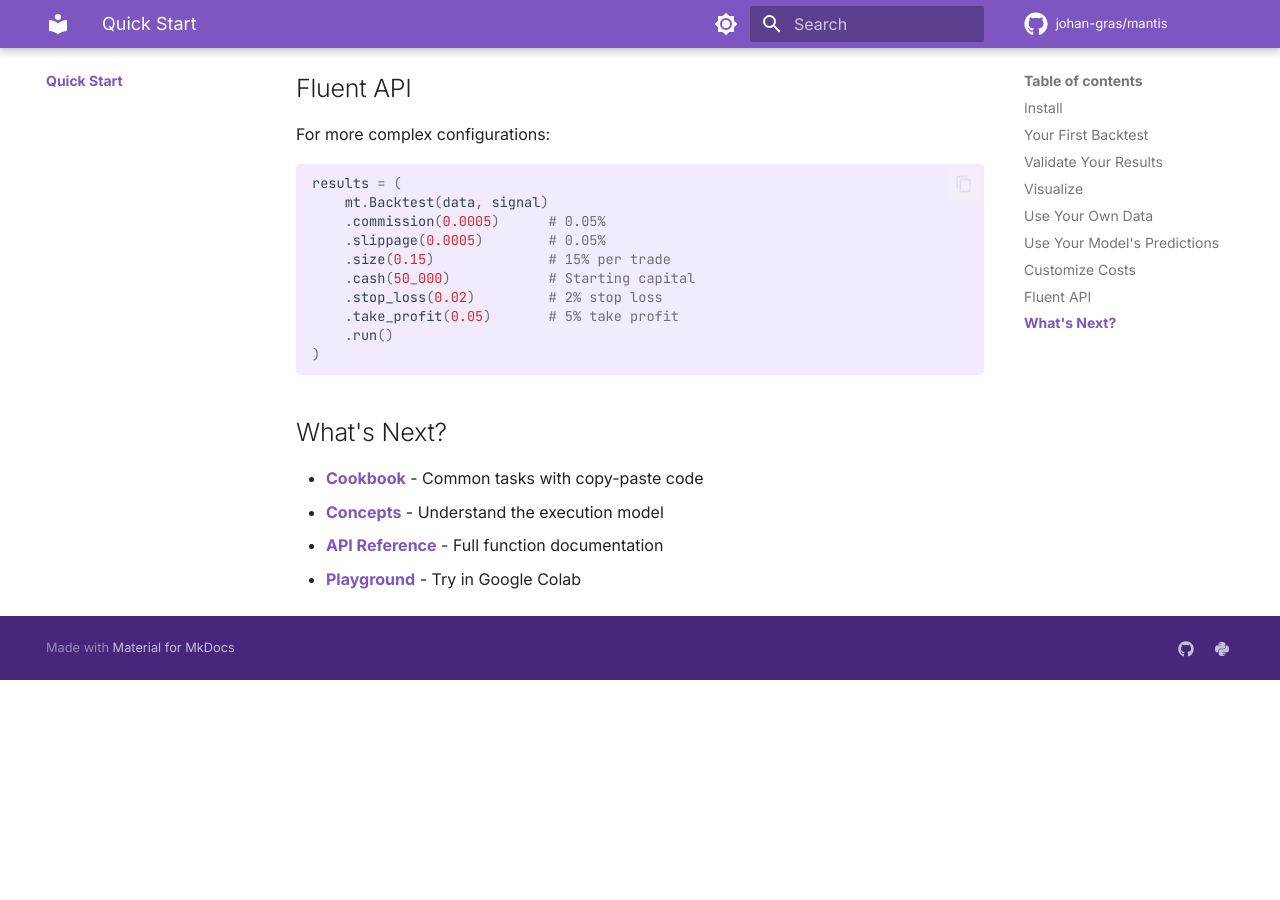
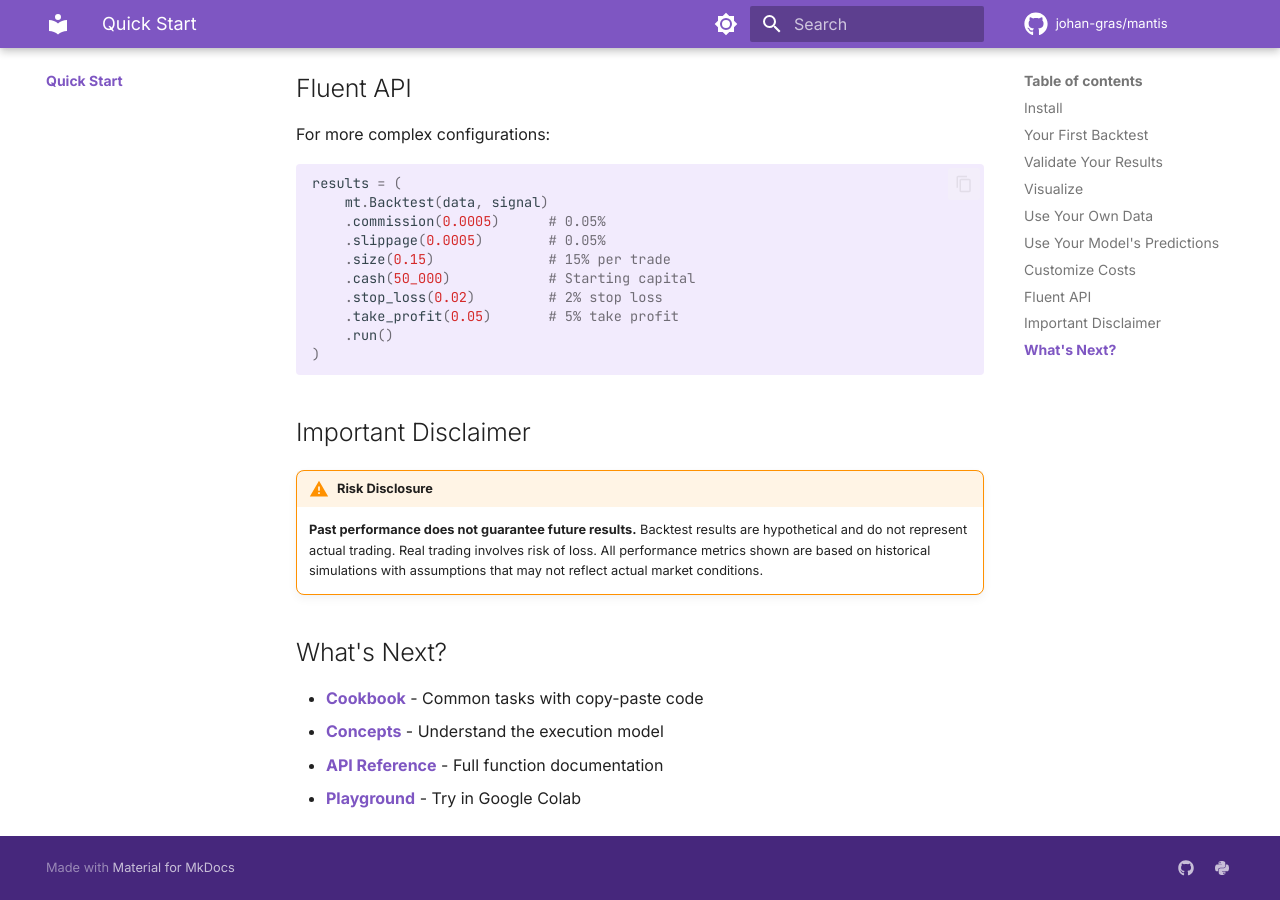
Before and after one commit to johan-gras/mantis, an MkDocs documentation site: the page built from docs/quickstart.md, in a window 1280 px wide and 900 px high, scrolled down 3144 px. Built offline with MkDocs 1.6.1 and Material for MkDocs 9.7.7, drawn with Linux system fonts in a browser that asks for light colours; comment, search, counter and statistics services are not loaded; before the commit the page ends 3824 px from its top, so only the background shows below that.

Commit message:
Add legal disclaimers to documentation per spec requirements
Added mandatory risk disclosure disclaimers to:
- docs/quickstart.md: Warning admonition before "What's Next?" section
- docs/api/results.md: Warning at top of BacktestResult documentation
- docs/api/backtest.md: Warning at top of backtest function documentation

Updated IMPLEMENTATION_PLAN.md to mark section 3.1 as fully resolved.

Per specs/documentation.md, legal disclaimers must appear in:
README ✅, Quick Start ✅, API docs ✅, generated reports ✅

Co-Authored-By: Claude Opus 4.5 <noreply@anthropic.com>

````diff
--- a/docs/quickstart.md
+++ b/docs/quickstart.md
@@ -159,6 +159,11 @@ results = (
 )
 ```
 
+## Important Disclaimer
+
+!!! warning "Risk Disclosure"
+    **Past performance does not guarantee future results.** Backtest results are hypothetical and do not represent actual trading. Real trading involves risk of loss. All performance metrics shown are based on historical simulations with assumptions that may not reflect actual market conditions.
+
 ## What's Next?
 
 - **[Cookbook](cookbook/index.md)** - Common tasks with copy-paste code
````
Also changed, not shown: IMPLEMENTATION_PLAN.md (+6 -7 lines), docs/api/backtest.md (+3 -0 lines), docs/api/results.md (+3 -0 lines).
